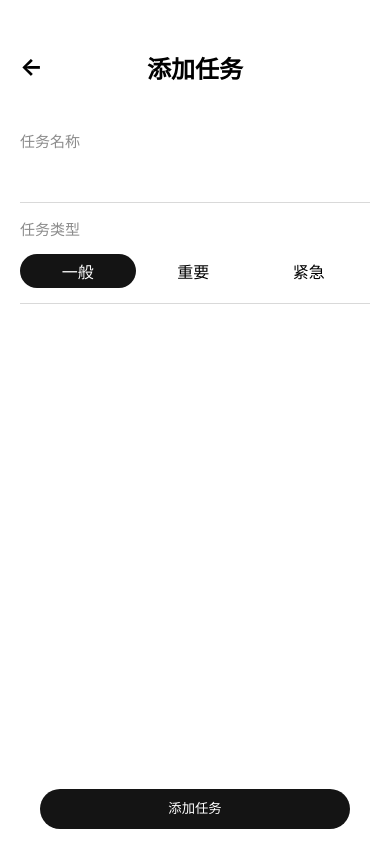
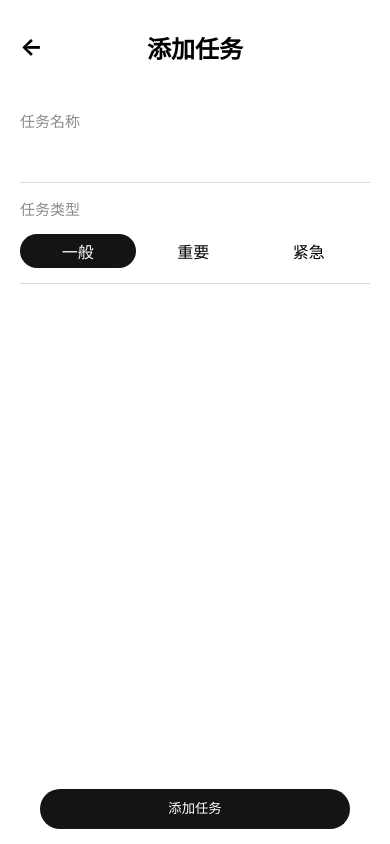
Before and after one commit to zcw1001/task-manager, a Vue app: page /add in a window 390 px wide. Built offline with nearby package versions, Linux system fonts and the light colour scheme.

Commit message:
fix padding for responsive design

```diff
--- a/src/components/Add/Add.vue
+++ b/src/components/Add/Add.vue
@@ -49,4 +49,10 @@ const add_callback = () => {
     box-sizing: border-box;
     padding: 0 40px;
 }
+
+@media only screen and (max-width: 400px) {
+    #header {
+        padding: 30px 0 30px 0;
+    }
+}
 </style>
--- a/src/components/Add/Edit/Edit.vue
+++ b/src/components/Add/Edit/Edit.vue
@@ -59,4 +59,10 @@ const delete_callback = () => {
     box-sizing: border-box;
     padding: 0 40px;
 }
+
+@media only screen and (max-width: 400px) {
+    #header {
+        padding: 30px 0 30px 0;
+    }
+}
 </style>
--- a/src/components/Tasks/Tasks.vue
+++ b/src/components/Tasks/Tasks.vue
@@ -60,4 +60,10 @@ const {tasks, filter} = useFilteredTasks()
     height: 70px;
     z-index: 100;
 }
+
+@media only screen and (max-width: 400px) {
+    #header {
+        padding: 30px 0 30px 0;
+    }
+}
 </style>
```
